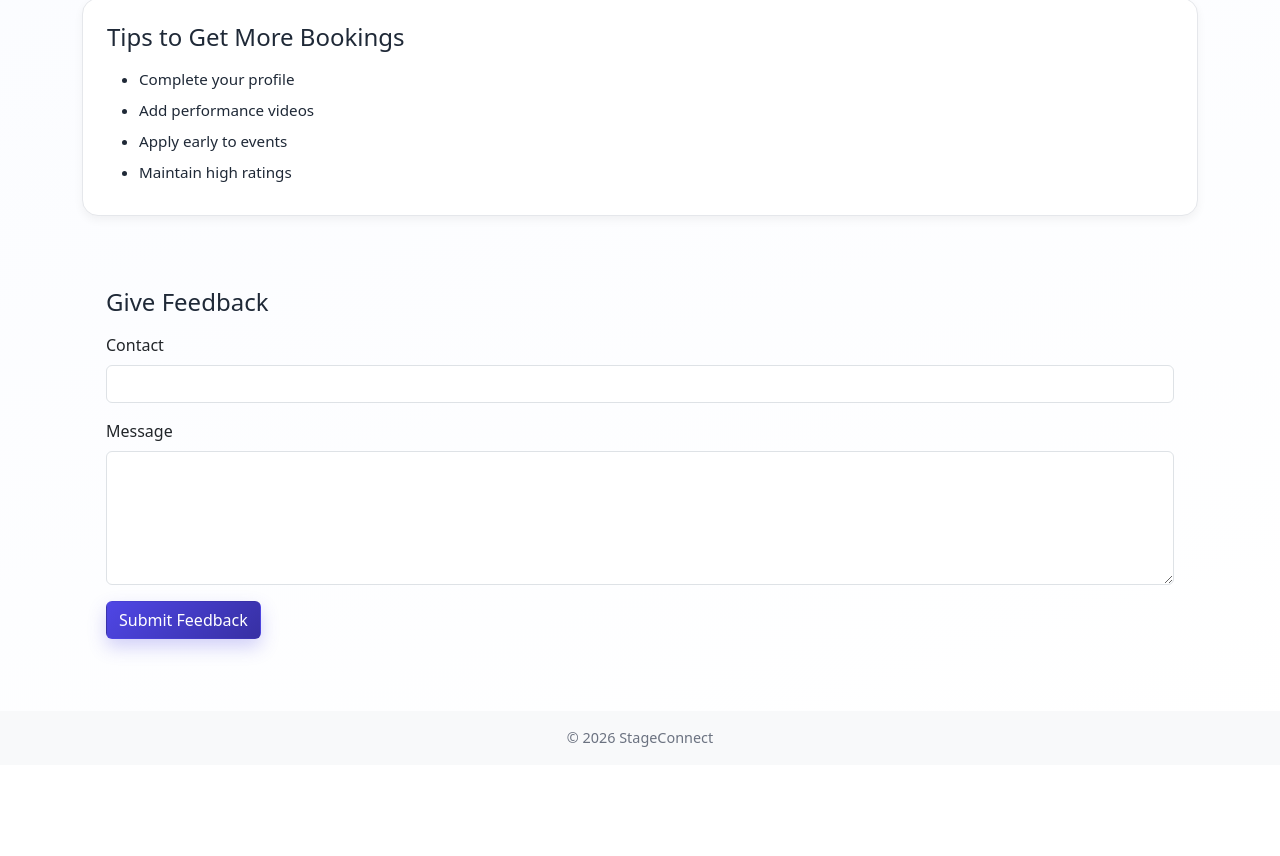
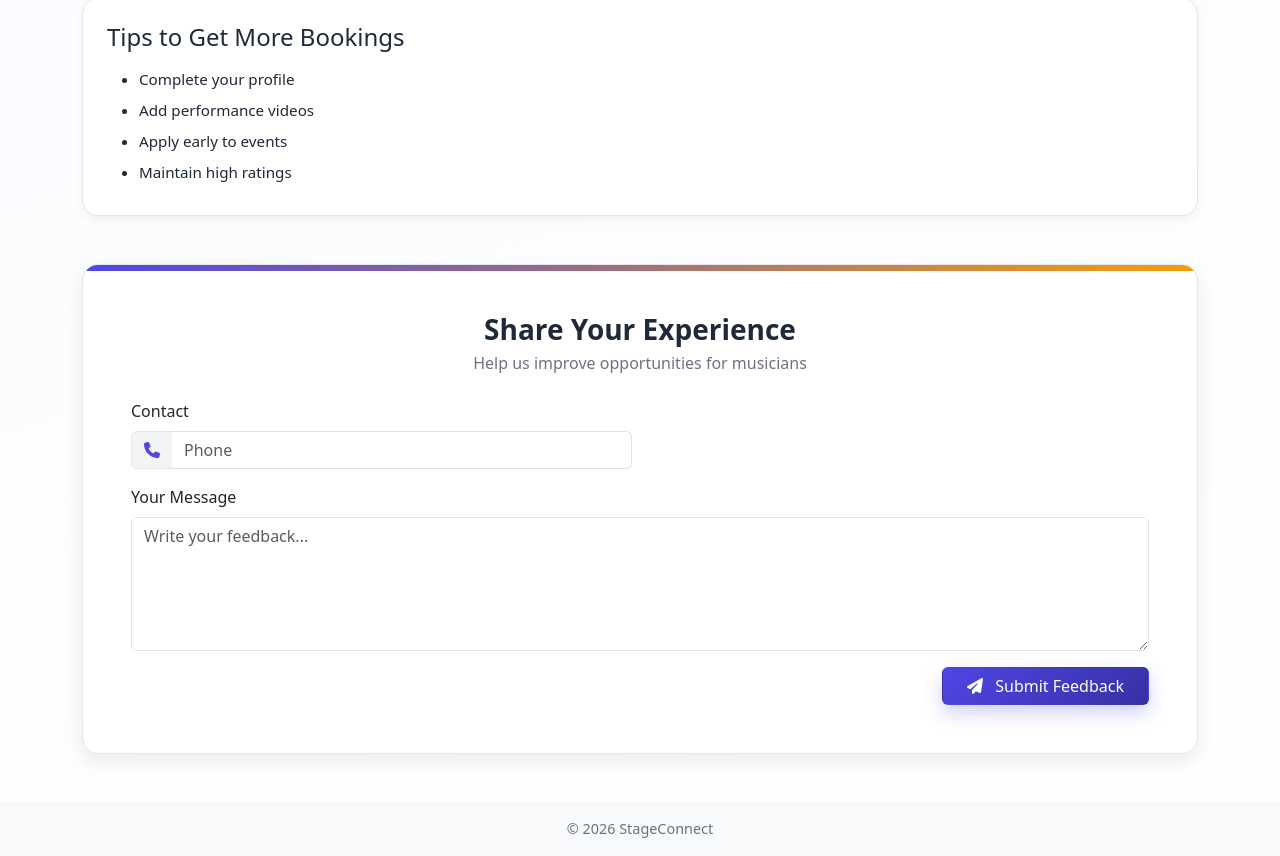
Before and after one commit to Romeo2410/StageConnect, a website: page public/dash-Musician.html in a window 1280 px wide. Shown: the part 893-1749 px from the top of the page. Before the commit the page ends 1658 px from the top, so only its background shows below. Drawn offline with nearby package versions, Linux system fonts and the light colour scheme; no server answers; sample sign-in values are in the browser's storage.

Commit message:
ChatBot and Feedbacks

```diff
--- a/public/css/dash-Musician.css
+++ b/public/css/dash-Musician.css
@@ -201,3 +201,58 @@ hr {
         height: 140px;
     }
 }
+/* ================= FEEDBACK FORM UPGRADE ================= */
+
+.feedback-form-enhanced {
+    background: var(--bg-light);
+    border: 1px solid var(--line);
+    box-shadow: var(--shadow-md);
+    border-radius: var(--border-radius-lg);
+    position: relative;
+    overflow: hidden;
+}
+
+/* top gradient strip */
+.feedback-form-enhanced::before {
+    content: "";
+    position: absolute;
+    top: 0;
+    left: 0;
+    height: 6px;
+    width: 100%;
+    background: linear-gradient(90deg, var(--primary), var(--secondary));
+}
+
+/* input group styling */
+.custom-input .input-group-text {
+    background: #f3f4f6;
+    border: 1px solid var(--line);
+    color: var(--primary);
+}
+
+.custom-input .form-control {
+    border-left: none;
+}
+
+.custom-input .form-control:focus {
+    box-shadow: none;
+    border-color: var(--primary);
+}
+
+/* textarea */
+.custom-textarea {
+    border-radius: 12px;
+    padding: 12px;
+    border: 1px solid var(--line);
+    transition: 0.2s;
+}
+
+.custom-textarea:focus {
+    border-color: var(--primary);
+    box-shadow: 0 0 0 3px rgba(79, 70, 229, 0.1);
+}
+
+/* heading */
+.feedback-form-enhanced h3 {
+    font-weight: 700;
+}
--- a/public/css/dash-venue.css
+++ b/public/css/dash-venue.css
@@ -200,3 +200,58 @@ hr {
         height: 140px;
     }
 }
+/* ================= FEEDBACK FORM UPGRADE ================= */
+
+.feedback-form-enhanced {
+    background: var(--bg-light);
+    border: 1px solid var(--line);
+    box-shadow: var(--shadow-md);
+    border-radius: var(--border-radius-lg);
+    position: relative;
+    overflow: hidden;
+}
+
+/* soft gradient top glow */
+.feedback-form-enhanced::before {
+    content: "";
+    position: absolute;
+    top: 0;
+    left: 0;
+    height: 6px;
+    width: 100%;
+    background: linear-gradient(90deg, var(--primary), var(--secondary));
+}
+
+/* input group styling */
+.custom-input .input-group-text {
+    background: #f3f4f6;
+    border: 1px solid var(--line);
+    color: var(--primary);
+}
+
+.custom-input .form-control {
+    border-left: none;
+}
+
+.custom-input .form-control:focus {
+    box-shadow: none;
+    border-color: var(--primary);
+}
+
+/* textarea upgrade */
+.custom-textarea {
+    border-radius: 12px;
+    padding: 12px;
+    border: 1px solid var(--line);
+    transition: 0.2s;
+}
+
+.custom-textarea:focus {
+    border-color: var(--primary);
+    box-shadow: 0 0 0 3px rgba(79, 70, 229, 0.1);
+}
+
+/* heading highlight */
+.feedback-form-enhanced h3 {
+    font-weight: 700;
+}
--- a/public/css/index.css
+++ b/public/css/index.css
@@ -971,13 +971,13 @@ section::after {
 }
 
 #chatToggle {
-  border-radius: 50%;
+  border-radius: 45%;
   position: fixed;
   bottom: 20px;
   left: 20px;
-  width: 80px;
+  width: 100px;
   height: 60px;
-  font-size: 20px;
+  font-size: 18px;
   background: linear-gradient(135deg, var(--primary), #2563eb);
   border: none;
   box-shadow: 0 10px 25px rgba(79, 70, 229, 0.4);
--- a/public/dash-Musician.html
+++ b/public/dash-Musician.html
@@ -40,6 +40,9 @@
 
           <li class="nav-item">
             <a class="nav-link" href="musician-profile.html">Profile</a>
+          </li>
+          <li class="nav-item">
+            <a class="nav-link" href="#feedbackSectionM">Feedback</a>
           </li>
 
           <li class="nav-item">
@@ -155,29 +158,48 @@
         </div>
       </div>
     </section>
-    <section class="pb-5">
+    <section class="pb-5" id="feedbackSectionM">
       <div class="container">
-        <div class="feedback-form p-4 rounded-4">
-          <h4 class="mb-3 text-custom">Give Feedback</h4>
+
+        <div class="feedback-form-enhanced p-4 p-md-5 rounded-4">
+
+          <div class="text-center mb-4">
+            <h3 class="text-custom mb-1">Share Your Experience</h3>
+            <p class="text-secondary-custom mb-0">
+              Help us improve opportunities for musicians
+            </p>
+          </div>
 
           <form id="dashFeedbackFormM">
 
-            <div class="mb-3">
-              <label class="form-label">Contact</label>
-              <input type="text" class="form-control" id="dashContactM" required>
+            <div class="row g-3">
+
+              <div class="col-md-6">
+                <label class="form-label">Contact</label>
+                <div class="input-group custom-input">
+                  <span class="input-group-text"><i class="fa fa-phone"></i></span>
+                  <input type="text" class="form-control" id="dashContactM" placeholder="Phone" required>
+                </div>
+              </div>
+
+              <div class="col-12">
+                <label class="form-label">Your Message</label>
+                <textarea class="form-control custom-textarea" rows="5" id="dashMessageM"
+                  placeholder="Write your feedback..." required></textarea>
+              </div>
+
+              <div class="col-12 text-end">
+                <button class="btn btn-custom px-4" id="dashFeedBtnM">
+                  <i class="fa fa-paper-plane me-2"></i> Submit Feedback
+                </button>
+              </div>
+
             </div>
 
-            <div class="mb-3">
-              <label class="form-label">Message</label>
-              <textarea class="form-control" rows="5" id="dashMessageM" required></textarea>
-            </div>
+          </form>
 
-            <button class="btn btn-custom" id="dashFeedBtnM">
-              Submit Feedback
-            </button>
+        </div>
 
-          </form>
-        </div>
       </div>
     </section>
   </main>
```
Also changed, not shown: public/dash-Venue.html (+33 -15 lines), public/index.html (+28 -6 lines).
